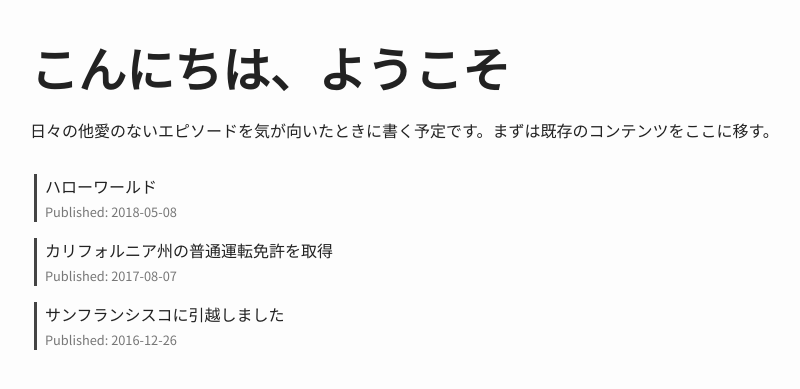
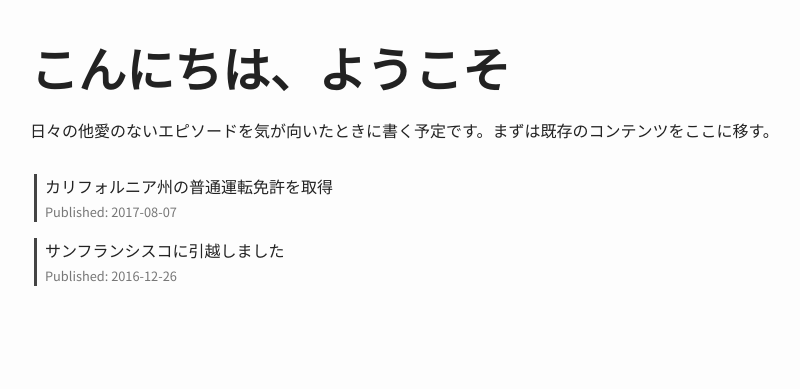
Before and after one commit to toru/ep.torumk.com, a Jekyll site: the page built from index.html, in a window 1280 px wide. Shown: the top 389 px of the page, without its empty margins (210-1010 px from the left). Built offline with Jekyll 4.4.1, drawn with Linux system fonts in a browser that asks for light colours; part of the change alters nothing that is shown.

Commit message:
posts: add published metadata to existing posts

```diff
--- a/_posts/2016-12-26-hello-san-francisco.md
+++ b/_posts/2016-12-26-hello-san-francisco.md
@@ -2,6 +2,7 @@
 title: サンフランシスコに引越しました
 permalink: /hello-san-francisco
 layout: post
+published: true
 ---
 
 実際には 8 月に引越したのですが、そういえばちゃんと近況報告をしていないかったので、まとめました。
--- a/_posts/2017-08-07-ca-driver-license.md
+++ b/_posts/2017-08-07-ca-driver-license.md
@@ -2,6 +2,7 @@
 title: カリフォルニア州の普通運転免許を取得
 permalink: /ca-driver-license
 layout: post
+published: true
 ---
 
 カリフォルニア州の普通運転免許 ([Class C](https://www.dmv.ca.gov/portal/dmv/detail/pubs/hdbk/lic_classes)) を取得しました。
--- a/_posts/2018-05-08-hello-world.md
+++ b/_posts/2018-05-08-hello-world.md
@@ -2,6 +2,7 @@
 title: ハローワールド
 permalink: /hello-world
 layout: default
+published: false
 ---
 
 # Hello World
```
